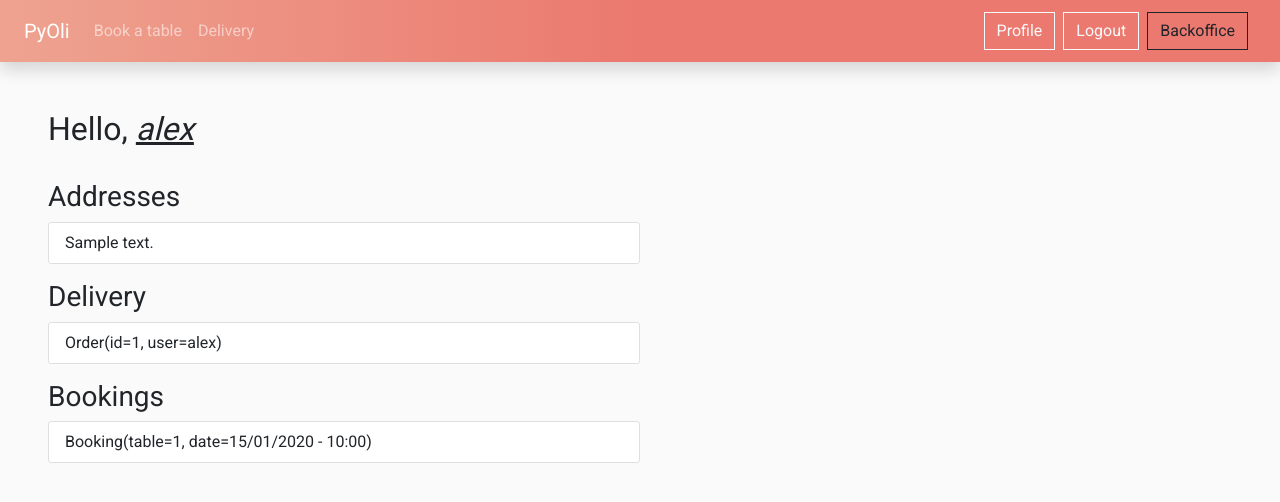
After one commit to SergiGirabet/PyOli, a Django app: page /profile/ in a window 1280 px wide. The commit adds this page. Shown: the top 502 px of the page. Run offline with Django 3.2, Linux system fonts and the light colour scheme; a user stored in the database is signed in; data comes from the database, SQL or seed files in the repository; both versions use the stored data as it was before the commit; tables that the repository leaves empty hold one stand-in row (values such as "Sample post").

Commit message:
profile view and template, more urls and views prepared for next jobs, comments for job to do

```diff
--- a/booking_manager/admin.py
+++ b/booking_manager/admin.py
@@ -1,9 +1,10 @@
 from django.contrib import admin
-from .models import Address, Order, Table, Booking, Category, Product, ProductOrder
+from .models import Address, Order, Table, Booking, Category, Product, ProductOrder, UserAddress
 
 # Register your models here.
 
 admin.site.register(Address)
+admin.site.register(UserAddress)
 admin.site.register(Order)
 admin.site.register(Table)
 admin.site.register(Booking)
--- a/booking_manager/models.py
+++ b/booking_manager/models.py
@@ -1,3 +1,4 @@
+from django.contrib.auth.base_user import AbstractBaseUser
 from django.db import models
 from django.contrib.auth.models import User
 
@@ -5,8 +6,48 @@ from django.contrib.auth.models import User
 class Address(models.Model):
     address_field = models.CharField(max_length=150)
 
+    def __str__(self):
+        return self.address_field
+
     class Meta:
         verbose_name_plural = 'addresses'
+
+
+class UserAddress(models.Model):
+    user_id = models.ForeignKey(User, on_delete=models.CASCADE)
+    user_address = models.ForeignKey(Address, on_delete=models.CASCADE)
+
+    class Meta:
+        verbose_name_plural = "User Addresses"
+
+class Category(models.Model):
+    name = models.CharField(max_length=50)
+
+    def __str__(self):
+        return self.name
+
+    class Meta:
+        verbose_name_plural = 'Categories'
+
+
+class Product(models.Model):
+    product_category = models.ForeignKey(Category, on_delete=models.CASCADE)
+    name = models.CharField(max_length=50, unique=True)
+    description = models.TextField()
+    price = models.DecimalField(decimal_places=2, max_digits=8)
+    stock = models.IntegerField()
+    modifiable = models.BooleanField()
+
+    def __str__(self):
+        return self.name
+
+
+class ProductOrder(models.Model):
+    ordered_product = models.ForeignKey(Product, on_delete=models.CASCADE)
+    quantity = models.IntegerField()
+
+    def __str__(self):
+        return f"{type(self).__name__}(product={self.ordered_product}, quantity={self.quantity})"
 
 
 class Order(models.Model):
@@ -14,6 +55,7 @@ class Order(models.Model):
     deliver_address = models.ForeignKey('Address', on_delete=models.CASCADE)
     date_order = models.DateTimeField()
     date_created = models.DateTimeField(auto_now_add=True)
+    products_ordered = models.ManyToManyField(ProductOrder)
 
     def __str__(self):
         return f"{type(self).__name__}(id={self.id}, user={self.order_user})"
@@ -36,33 +78,3 @@ class Booking(models.Model):
 
     def __str__(self):
         return f"{type(self).__name__}(table={self.reserved_table}, date={self.date.strftime('%d/%m/%Y - %H:%M')})"
-
-
-class Category(models.Model):
-    name = models.CharField(max_length=50)
-
-    def __str__(self):
-        return self.name
-
-    class Meta:
-        verbose_name_plural = 'Categories'
-
-
-class Product(models.Model):
-    product_category = models.ForeignKey(Category, on_delete=models.CASCADE)
-    name = models.CharField(max_length=50, unique=True)
-    price = models.DecimalField(decimal_places=2, max_digits=8)
-    stock = models.IntegerField()
-    modifiable = models.BooleanField()
-
-    def __str__(self):
-        return self.name
-
-
-class ProductOrder(models.Model):
-    ordered_product = models.ForeignKey(Product, on_delete=models.CASCADE)
-    related_order = models.ForeignKey(Order, on_delete=models.CASCADE)
-    quantity = models.IntegerField()
-
-    def __str__(self):
-        return f"{type(self).__name__}(product={self.ordered_product}, order={self.related_order}, quantity={self.quantity})"
--- a/booking_manager/templates/base.html
+++ b/booking_manager/templates/base.html
@@ -10,6 +10,7 @@
             background-color: #FAFAFA !important;
             font-family: 'Roboto', sans-serif !important;
         }
+
         .btn {
             border-radius: 0 !important;
         }
@@ -18,7 +19,8 @@
           integrity="sha384-eOJMYsd53ii+scO/bJGFsiCZc+5NDVN2yr8+0RDqr0Ql0h+rP48ckxlpbzKgwra6" crossorigin="anonymous">
 </head>
 <body>
-<nav class="navbar navbar-expand-lg navbar-dark container-xxl shadow" style="background: linear-gradient(to right,  #EEA390, #EB796F, #EB796F);">
+<nav class="navbar navbar-expand-lg navbar-dark container-xxl shadow"
+     style="background: linear-gradient(to right,  #EEA390, #EB796F, #EB796F);">
     <div class="container-fluid">
         <a class="navbar-brand" href="{% url 'home' %}">PyOli</a>
         <button class="navbar-toggler" type="button" data-bs-toggle="collapse" data-bs-target="#navbarContent"
@@ -28,17 +30,25 @@
         <div class="collapse navbar-collapse" id="navbarContent">
             <ul class="navbar-nav me-auto mb-2 mb-lg-0">
                 <li class="nav-item">
-                    <a class="nav-link" href="#">Link1</a>
+                    <a class="nav-link" href="{% url 'booking' %}">Book a table</a>
                 </li>
                 <li class="nav-item">
-                    <a class="nav-link" href="#">Link2</a>
+                    <a class="nav-link" href="{% url 'delivery' %}">Delivery</a>
                 </li>
             </ul>
             <ul class="navbar-nav">
                 {% if request.user.is_authenticated %}
                     <li class="nav-item pe-2 py-1">
+                        <a role="button" class="btn btn-outline-light" href="{% url 'profile' %}">Profile</a>
+                    </li>
+                    <li class="nav-item pe-2 py-1">
                         <a role="button" class="btn btn-outline-light" href="{% url 'logout' %}">Logout</a>
                     </li>
+                    {% if request.user.is_staff %}
+                        <li class="nav-item pe-2 py-1">
+                            <a role="button" class="btn btn-outline-dark" href="{% url 'backoffice' %}">Backoffice</a>
+                        </li>
+                    {% endif %}
                 {% else %}
                     <li class="nav-item pe-2 py-1">
                         <a role="button" class="btn btn-outline-light" href="{% url 'login' %}">Login</a>
@@ -57,9 +67,9 @@
 </div>
 </body>
 <script src="https://cdn.jsdelivr.net/npm/@popperjs/core@2.9.1/dist/umd/popper.min.js"
-            integrity="sha384-SR1sx49pcuLnqZUnnPwx6FCym0wLsk5JZuNx2bPPENzswTNFaQU1RDvt3wT4gWFG"
-            crossorigin="anonymous"></script>
-    <script src="https://cdn.jsdelivr.net/npm/bootstrap@5.0.0-beta3/dist/js/bootstrap.min.js"
-            integrity="sha384-j0CNLUeiqtyaRmlzUHCPZ+Gy5fQu0dQ6eZ/xAww941Ai1SxSY+0EQqNXNE6DZiVc"
-            crossorigin="anonymous"></script>
+        integrity="sha384-SR1sx49pcuLnqZUnnPwx6FCym0wLsk5JZuNx2bPPENzswTNFaQU1RDvt3wT4gWFG"
+        crossorigin="anonymous"></script>
+<script src="https://cdn.jsdelivr.net/npm/bootstrap@5.0.0-beta3/dist/js/bootstrap.min.js"
+        integrity="sha384-j0CNLUeiqtyaRmlzUHCPZ+Gy5fQu0dQ6eZ/xAww941Ai1SxSY+0EQqNXNE6DZiVc"
+        crossorigin="anonymous"></script>
 </html>
--- /dev/null
+++ b/booking_manager/templates/profile.html
@@ -0,0 +1,48 @@
+{% extends "base.html" %}
+{% block content %}
+    <div class="pb-4">
+        <h2>Hello, <i><u>{{ request.user.username }}</u></i></h2>
+    </div>
+
+    <div id="addresses" class="pb-3">
+        <h3>Addresses</h3>
+        <div class="card col-6">
+            <ul class="list-group list-group-flush">
+                {% for address in addresses %}
+                    <li class="list-group-item">{{ address.user_address }}</li>
+                {% empty %}
+                    <li class="list-group-item"><i>No addresses. TODO: add one</i></li>
+                {% endfor %}
+            </ul>
+        </div>
+    </div>
+
+    <div id="orders" class="pb-3">
+        <h3>Delivery</h3>
+        <div class="card col-6">
+            <ul class="list-group list-group-flush">
+                {% for order in orders %}
+                    <li class="list-group-item">{{ order }}</li>
+                {% empty %}
+                    <li class="list-group-item"><i>No orders found. Place an order <a
+                            href="{% url 'delivery' %}">here</a></i></li>
+                {% endfor %}
+            </ul>
+        </div>
+    </div>
+
+    <div id="bookings" class="pb-3">
+        <h3>Bookings</h3>
+        <div class="card col-6">
+            <ul class="list-group list-group-flush">
+                {% for booking in bookings %}
+                    <li class="list-group-item">{{ booking }}</li>
+                {% empty %}
+                    <li class="list-group-item"><i>No bookings found. Book a table <a
+                            href="{% url 'booking' %}">here</a></i></li>
+                {% endfor %}
+            </ul>
+        </div>
+    </div>
+
+{% endblock %}
--- a/booking_manager/urls.py
+++ b/booking_manager/urls.py
@@ -1,10 +1,14 @@
 from django.urls import path
-from .views import Home, Login, Register
+from .views import Home, Login, Register, ProfileView, DeliveryView, BookingView, Backoffice
 from django.contrib.auth.views import LogoutView
 
 urlpatterns = [
     path('', Home.as_view(), name="home"),
     path('register/', Register.as_view(), name="register"),
     path('logout/', LogoutView.as_view(next_page="home"), name="logout"),
-    path('login/', Login.as_view(), name="login")
+    path('login/', Login.as_view(), name="login"),
+    path('backoffice/', Backoffice.as_view(), name="backoffice"),
+    path('profile/', ProfileView.as_view(), name="profile"),
+    path('delivery/', DeliveryView.as_view(), name="delivery"),
+    path('booking/', BookingView.as_view(), name="booking")
 ]
--- a/booking_manager/views.py
+++ b/booking_manager/views.py
@@ -1,13 +1,14 @@
 from django.contrib.auth import login
-from django.views.generic import FormView, TemplateView
+from django.contrib.auth.mixins import LoginRequiredMixin
+from django.views.generic import FormView, TemplateView, CreateView, ListView
 from django.contrib.auth.views import LoginView
 from django.contrib.auth.forms import UserCreationForm
 from django.urls import reverse_lazy
+from booking_manager.models import Order, Booking, UserAddress, Product
 
 
 class Login(LoginView):
     template_name = "login.html"
-    fields = "__all__"
     redirect_authenticated_user = True
 
     def get_success_url(self):
@@ -29,3 +30,43 @@ class Register(FormView):
 
 class Home(TemplateView):
     template_name = "home.html"
+
+
+class ProfileView(TemplateView, LoginRequiredMixin):
+    # User should be able to modify and delete an
+    template_name = "profile.html"
+
+    def get_context_data(self, **kwargs):
+        context = super().get_context_data(**kwargs)
+        context["orders"] = Order.objects.filter(order_user=self.request.user)
+        context["bookings"] = Booking.objects.filter(booking_user=self.request.user)
+        context["addresses"] = UserAddress.objects.filter(user_id=self.request.user)
+        return context
+
+
+class DeliveryView(ListView):
+    # Show all the products grouped by category
+    # Input field for the quantity
+    # When user clicks submit button -> check if there's stock
+    # If all ok: create the Order after creating all the ProductOrder objects
+    # TODO: Here we have to save the estimated hour (now + estimated) from google maps api (maybe a field in the model and substract it in the template??)
+    # TODO: add a status field (Preparing, delivering, completed)
+    template_name = "delivery.html"
+    model = Product
+    context_object_name = "products"
+
+
+class Backoffice(TemplateView):
+    # Show number of current orders
+    # Show current orders (older first)
+    # Show number of current bookings
+    # Show current bookings (for today)
+    # Manage orders, bookings and products ??? We can do it with admin interface
+    # TODO: orders by state ?? And show a counter of the orders by state.
+    pass
+
+
+class BookingView(CreateView):
+    # Select number of people, day and hour
+    # if there's a table with capacity <= num_people -> Create the booking and assign the table.
+    pass
```
Also changed, not shown: booking_manager/forms.py (added, +10 -0 lines), booking_manager/templates/delivery.html (added, +26 -0 lines), booking_manager/migrations/0001_initial.py (added), booking_manager/migrations/0002_auto_20210412_1104.py (added), booking_manager/migrations/0003_auto_20210412_1113.py (added), booking_manager/migrations/0004_product_description.py (added), booking_manager/migrations/0005_auto_20210412_1133.py (added), booking_manager/migrations/__init__.py (added), db.sqlite3 (deleted).
